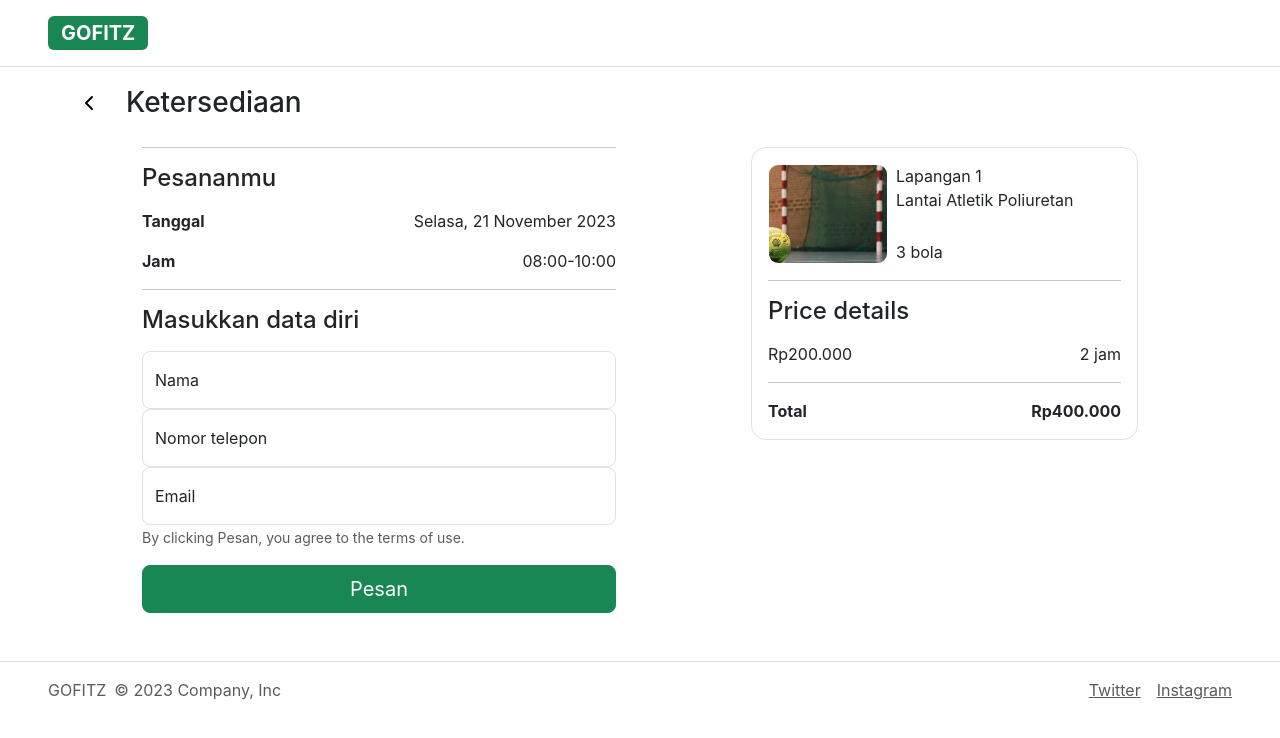
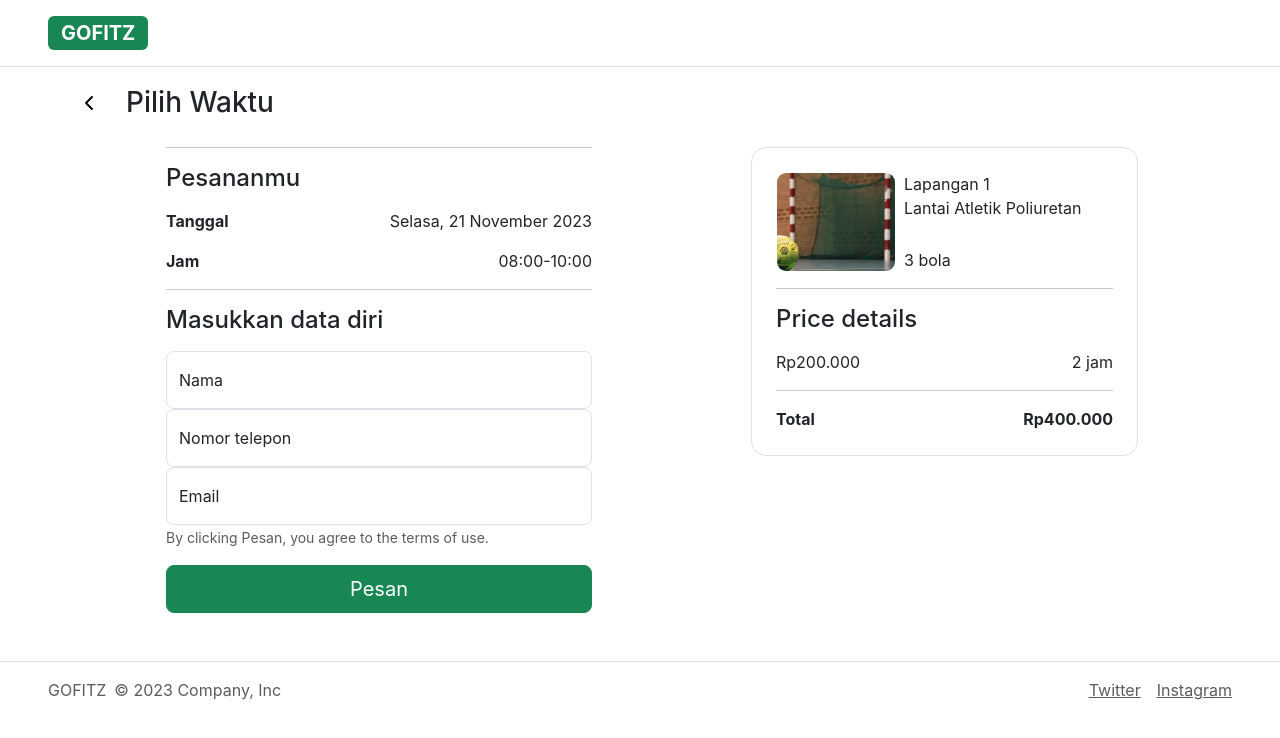
Before and after one commit to NNawval/Gofitz-website, a React (Create React App) app in the folder view/: page / in a window 1280 px wide. Shown: the top 738 px of the page. Built offline with nearby package versions, Linux system fonts and the light colour scheme.

Commit message:
Reservasi mines upload gambar

```diff
--- a/view/src/components/DetailPesanan.jsx
+++ b/view/src/components/DetailPesanan.jsx
@@ -14,7 +14,7 @@ export default function DetailPesanan(prompt) {
     return (
         <>
             <div className="container-fluid container-lg sticky-top pt-4">
-                <div className="border p-3" style={{borderRadius:"15px"}}>
+                <div className="border p-4" style={{borderRadius:"15px"}}>
                     <div className="d-flex gap-2">
                         <img src={lapanganPoliuretan} alt="lapangan" style={{width:"120px", height:"100px", objectFit:"cover", border:"1px solid transparent", borderRadius:"10px"}} />
                         <div className="d-flex flex-column text-start justify-content-between">
--- a/view/src/components/Form.jsx
+++ b/view/src/components/Form.jsx
@@ -48,7 +48,7 @@ function Form(prompt){
             );
     }
     return(
-        <div className="container-fluid px-4 mt-4 mx-0 text-start">
+        <div className="container-fluid px-5 mt-4 mx-0 text-start">
             <hr className="d-none d-lg-block" />
             <h4 className="mb-3">Pesananmu</h4>
             <div className="d-flex justify-content-between">
--- a/view/src/pages/Reservasi.js
+++ b/view/src/pages/Reservasi.js
@@ -16,7 +16,7 @@ function Reservasi(props) {
         <div className="container-fluid container-lg mt-3 p-0 mb-5">
             <div className="d-flex align-items-center gap-3 justify-content-between justify-content-lg-start">
                 <button style={{width: "40px", height:"40px", background:"transparent", border:"none"}}><FontAwesomeIcon className="icon-size" icon={faChevronLeft} /></button>
-                <h3 className="text-lg-start m-0">Ketersediaan</h3>
+                <h3 className="text-lg-start m-0">Pilih Waktu</h3>
                 <button className="invisible" style={{width: "40px", height:"40px", background:"transparent", border:"none"}}><FontAwesomeIcon className="icon-size" icon={faChevronLeft} /></button>
             </div>
             <div className="row justify-content-between mx-0 mx-lg-5">
```
